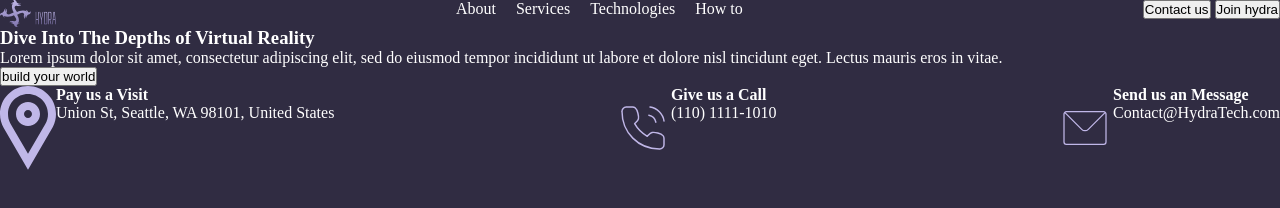
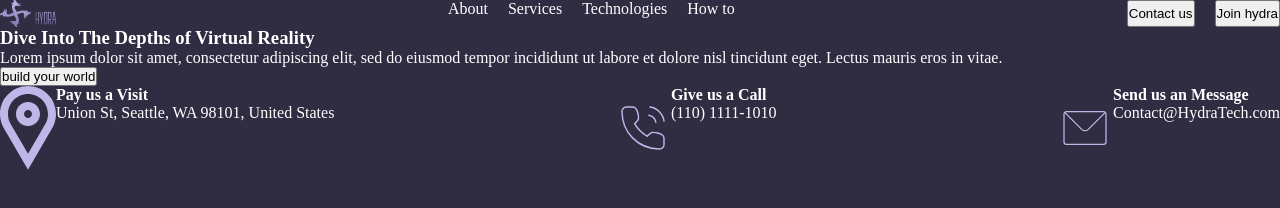
Before and after one commit to Hirwa-Kapya-Rene/hydra-landing-page, a plain HTML site: page index.html in a window 1280 px wide. Drawn offline with Linux system fonts and the light colour scheme.

Commit message:
added flex to na.btn

```diff
--- a/style.css
+++ b/style.css
@@ -162,5 +162,8 @@ img{
         display: flex;
         gap: 20px;
     }
-
+    .nav-btn{
+        display: flex;
+        gap: 20px;
+    }
 }
```
